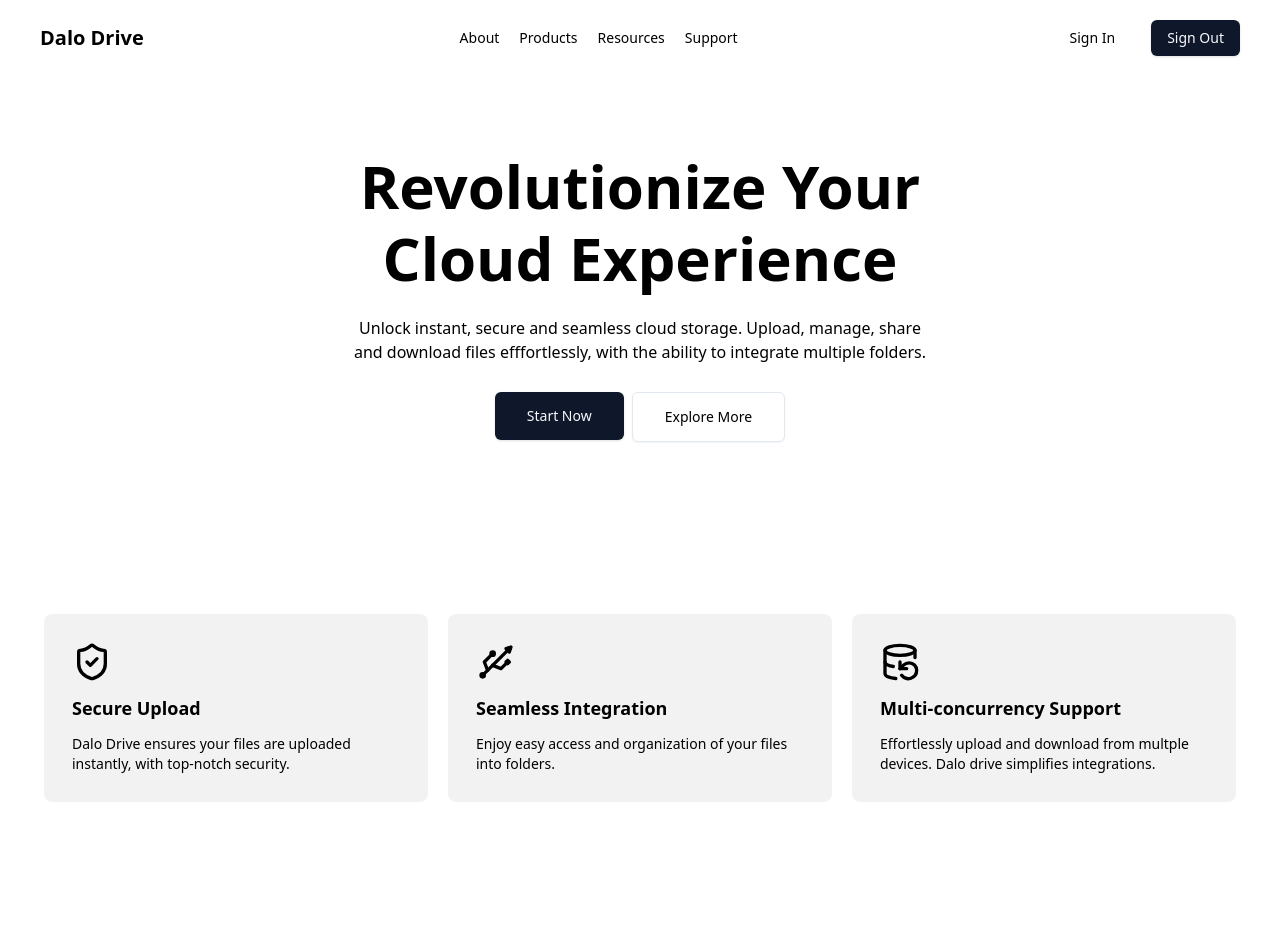
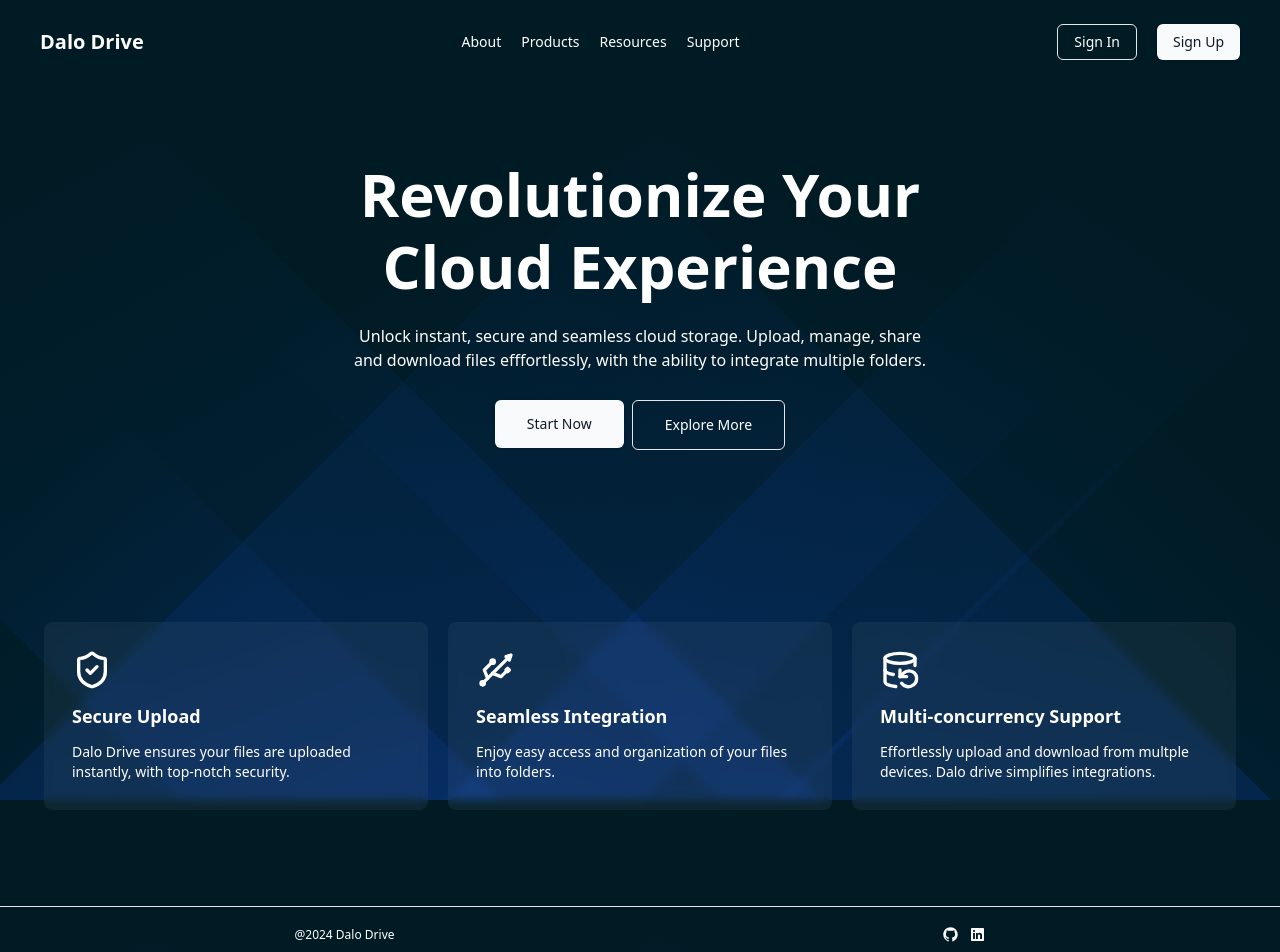
Before and after one commit to iamsuudi/dalo-drive, a Next.js app: page / in a window 1280 px wide. Shown: the top 952 px of the page. Before the commit the page ends 898 px from the top, so only its background shows below. Built offline with nearby package versions, Linux system fonts and the light colour scheme.

Commit message:
feat: Add footer and background

```diff
--- /dev/null
+++ b/app/Footer.tsx
@@ -0,0 +1,17 @@
+import { GitHubLogoIcon, LinkedInLogoIcon } from "@radix-ui/react-icons";
+
+export default function Footer() {
+	return (
+		<footer className="p-5 flex justify-around border-t-[1px] border-opacity-10 max-w-screen-xl mx-auto mt-auto w-full">
+			<p className="text-xs">@2024 Dalo Drive</p>
+			<ul className="flex gap-3">
+				<li>
+					<GitHubLogoIcon />
+				</li>
+                <li>
+					<LinkedInLogoIcon />
+                </li>
+			</ul>
+		</footer>
+	);
+}
--- a/app/NavBar.tsx
+++ b/app/NavBar.tsx
@@ -8,6 +8,7 @@ import {
 } from "@/components/ui/dropdown-menu";
 import {
 	HandHelping,
+	LogIn,
 	Menu,
 	ShoppingCart,
 	Store,
@@ -16,7 +17,7 @@ import {
 
 function NavBar() {
 	return (
-		<header className="flex justify-between items-center px-10 py-5">
+		<header className="flex justify-between items-center px-10 py-6 max-w-screen-xl mx-auto w-full">
 			<p className="font-bold text-xl">Dalo Drive</p>
 
 			<ul className="lg:flex hidden text-sm gap-5">
@@ -27,8 +28,8 @@ function NavBar() {
 			</ul>
 
 			<div className="lg:flex hidden gap-5">
-				<Button variant={"ghost"}>Sign In</Button>
-				<Button>Sign Out</Button>
+				<Button variant={"ghost"} className="border" >Sign In</Button>
+				<Button>Sign Up</Button>
 			</div>
 
 			<DropdownMenu>
@@ -50,10 +51,14 @@ function NavBar() {
 						<Waypoints className="mr-2 h-4 w-4" />
 						<span>Resources</span>
 					</DropdownMenuItem>
-					<DropdownMenuSeparator />
 					<DropdownMenuItem>
 						<HandHelping className="mr-2 h-4 w-4" />
 						<span>Support</span>
+					</DropdownMenuItem>
+					<DropdownMenuSeparator />
+                    <DropdownMenuItem>
+						<LogIn className="mr-2 h-4 w-4" />
+						<span>Sign Up</span>
 					</DropdownMenuItem>
 				</DropdownMenuContent>
 			</DropdownMenu>
--- a/app/layout.tsx
+++ b/app/layout.tsx
@@ -3,6 +3,8 @@ import "./globals.css";
 
 import { cn } from "@/lib/utils";
 import NavBar from "./NavBar";
+import Footer from "./Footer";
+import { ThemeProvider } from "@/components/theme-provider";
 
 export const metadata: Metadata = {
 	title: "Dalo File Uploader",
@@ -17,11 +19,26 @@ export default function RootLayout({
 	return (
 		<html lang="en">
 			<body
+				style={{
+					backgroundImage: 'url("/Rect-Light.svg")',
+					backgroundRepeat: "no-repeat",
+					backgroundSize: "cover",
+					backgroundPosition: "center",
+					backgroundAttachment: "fixed",
+					height: "full", // Example height, adjust as needed
+				}}
 				className={cn(
-					"min-h-screen bg-background font-sans antialiased"
+					"min-h-screen bg-background font-sans antialiased w-screen overflow-x-hidden flex-col flex"
 				)}>
-				<NavBar />
-				{children}
+				<ThemeProvider
+					attribute="class"
+					defaultTheme="dark"
+					enableSystem
+					disableTransitionOnChange>
+					<NavBar />
+					{children}
+					<Footer />
+				</ThemeProvider>
 			</body>
 		</html>
 	);
--- a/app/page.tsx
+++ b/app/page.tsx
@@ -3,7 +3,7 @@ import { DatabaseBackup, ShieldCheck, Usb } from "lucide-react";
 
 export default function Home() {
 	return (
-		<main className="flex min-h-screen flex-col items-center p-5 gap-7 w-full py-20">
+		<main className="flex flex-col items-center p-5 gap-7 w-full py-20">
 			<h1 className="sm:text-6xl text-3xl font-bold flex flex-col text-center gap-3">
 				Revolutionize Your <span>Cloud Experience</span>
 			</h1>
@@ -14,11 +14,11 @@ export default function Home() {
 			</p>
 			<div className="flex gap-2">
 				<Button className="py-6 px-8">Start Now</Button>
-				<Button className="py-6 px-8" variant={"outline"}>Explore More</Button>
+				<Button variant={"ghost"} className="py-6 px-8 border">Explore More</Button>
 			</div>
 
 			<div className="flex p-4 w-screen flex-wrap justify-center gap-5 mt-32">
-				<div className="backdrop-blur-sm bg-black/5 max-w-sm space-y-3 p-7 rounded-lg">
+				<div className="backdrop-blur-sm bg-white/5 max-w-sm space-y-3 p-7 rounded-lg">
 					<ShieldCheck className="size-10" />
 					<p className="text-lg font-bold">Secure Upload</p>
 					<p className="text-sm">
@@ -26,7 +26,7 @@ export default function Home() {
 						with top-notch security.
 					</p>
 				</div>
-				<div className="backdrop-blur-sm bg-black/5 max-w-sm space-y-3 p-7 rounded-lg">
+				<div className="backdrop-blur-sm bg-white/5 max-w-sm space-y-3 p-7 rounded-lg">
 					<Usb className="size-10" />
 					<p className="text-lg font-bold">Seamless Integration</p>
 					<p className="text-sm">
@@ -34,7 +34,7 @@ export default function Home() {
 						folders.
 					</p>
 				</div>
-				<div className="backdrop-blur-sm bg-black/5 max-w-sm space-y-3 p-7 rounded-lg">
+				<div className="backdrop-blur-sm bg-white/5 max-w-sm space-y-3 p-7 rounded-lg">
 					<DatabaseBackup className="size-10" />
 					<p className="text-lg font-bold">
 						Multi-concurrency Support
--- /dev/null
+++ b/components/theme-provider.tsx
@@ -0,0 +1,9 @@
+"use client";
+
+import * as React from "react";
+import { ThemeProvider as NextThemesProvider } from "next-themes";
+import { type ThemeProviderProps } from "next-themes/dist/types";
+
+export function ThemeProvider({ children, ...props }: ThemeProviderProps) {
+	return <NextThemesProvider {...props}>{children}</NextThemesProvider>;
+}
--- a/package.json
+++ b/package.json
@@ -16,6 +16,7 @@
     "clsx": "^2.1.1",
     "lucide-react": "^0.427.0",
     "next": "14.2.5",
+    "next-themes": "^0.3.0",
     "react": "^18",
     "react-dom": "^18",
     "tailwind-merge": "^2.5.2",
```
Also changed, not shown: public/Rect-Light.svg (added), 1 other file (tests, documents, lock files or other folders).
